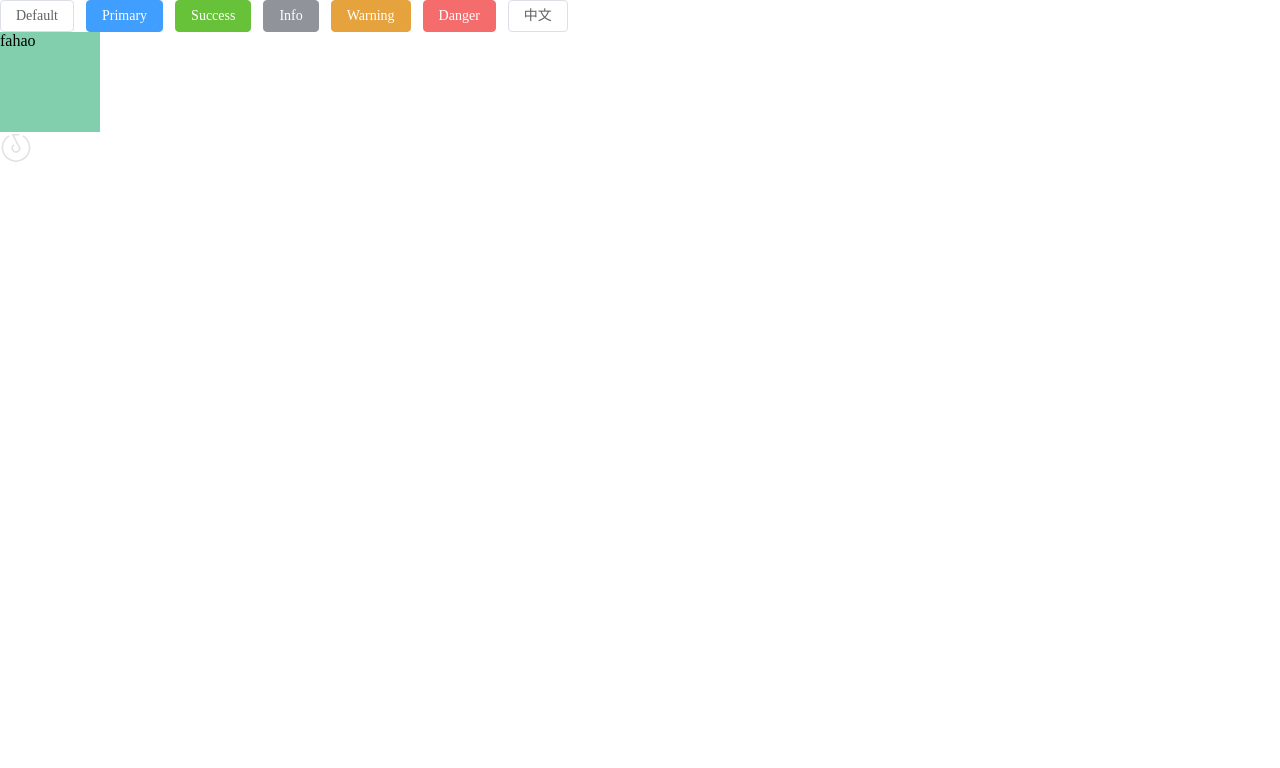
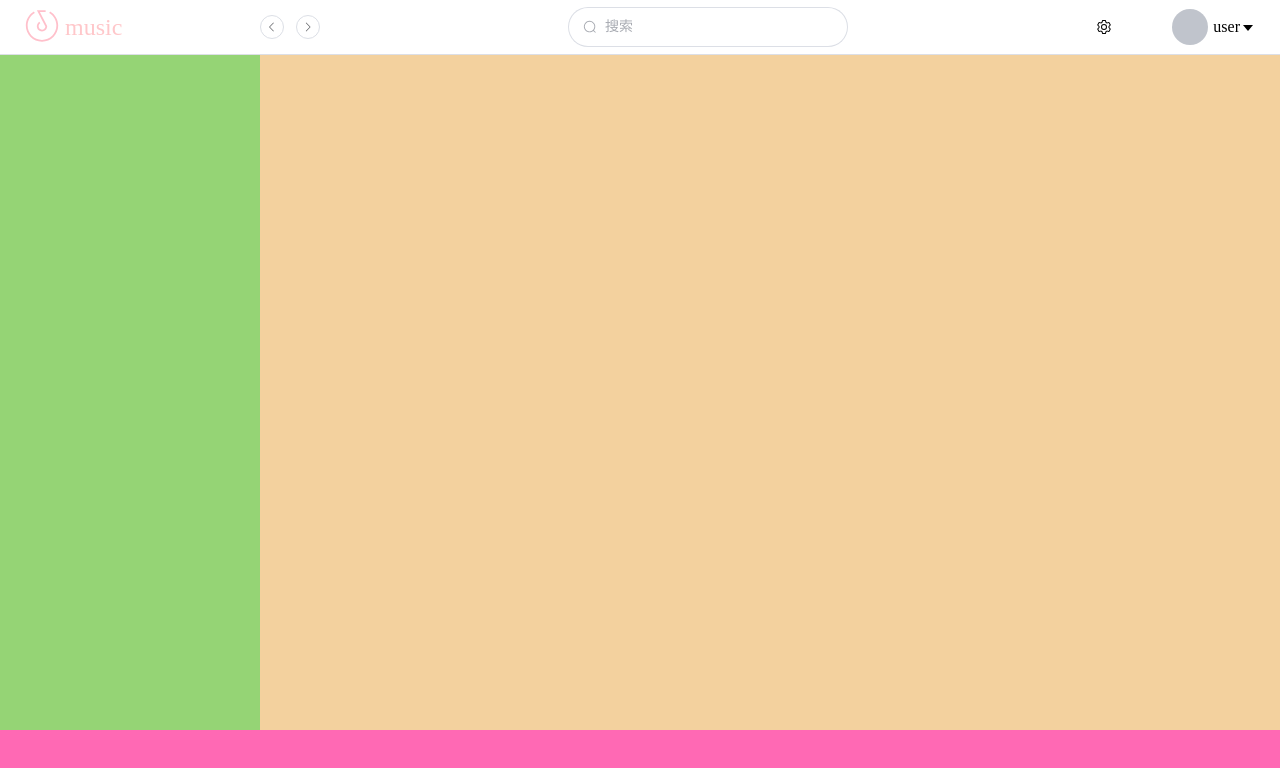
Before and after one commit to Spellcaster0/cloud-music, a Vue app: page / in a window 1280 px wide. Shown: the top 768 px of the page. Built offline with nearby package versions, Linux system fonts and the light colour scheme.

Commit message:
refactor: 基本框架

```diff
--- a/auto-imports.d.ts
+++ b/auto-imports.d.ts
@@ -1,3 +1,5 @@
 // Generated by 'unplugin-auto-import'
 export {}
-declare global {}
+declare global {
+
+}
--- a/package.json
+++ b/package.json
@@ -11,6 +11,7 @@
     "prepare": "husky install"
   },
   "dependencies": {
+    "@element-plus/icons-vue": "^2.0.6",
     "element-plus": "^2.2.12",
     "normalize.css": "^8.0.1",
     "pinia": "^2.0.17",
--- a/src/App.vue
+++ b/src/App.vue
@@ -1,34 +1,7 @@
-<script setup lang="ts">
-import { userStore } from '@/store/user'
-import { onMounted } from 'vue'
-
-const store = userStore()
-onMounted((): void => {
-  console.log(store.$state.name)
-})
-</script>
-
 <template>
-  <el-row class="mb-4">
-    <el-button>Default</el-button>
-    <el-button type="primary">Primary</el-button>
-    <el-button type="success">Success</el-button>
-    <el-button type="info">Info</el-button>
-    <el-button type="warning">Warning</el-button>
-    <el-button type="danger">Danger</el-button>
-    <el-button>中文</el-button>
-  </el-row>
-  <div class="userStore">{{ store.$state.name }}</div>
-  <svg-icon icon="logo" size="32" color="#e2e2e2" />
+  <router-view />
 </template>
 
 <style lang="scss" scoped>
-.userStore {
-  width: 100px;
-  height: 100px;
-  background: #42b883aa;
-  &::after {
-    content: 'hao';
-  }
-}
+
 </style>
--- /dev/null
+++ b/src/layouts/components/header/index.vue
@@ -0,0 +1,105 @@
+<template>
+  <div class="header-container">
+    <div class="logo" @click="$router.push('/')">
+      <svg-icon icon="logo" size="36" color="pink" />
+      <span>music</span>
+    </div>
+
+    <div class="menu">
+      <div class="guide">
+        <el-button :icon="ArrowLeft" size="small" circle @click="$router.go(-1)" />
+        <el-button :icon="ArrowRight" size="small" circle @click="$router.go(1)" />
+      </div>
+      <div class="search">
+        <el-input
+          v-model="searchContent"
+          class="w-50 m-2"
+          size="large"
+          placeholder="搜索"
+          :prefix-icon="Search"
+        />
+      </div>
+      <div class="setting">
+        <el-icon><Setting /></el-icon>
+        <div class="user">
+          <el-avatar :size="36" src="" />
+          <span>user</span>
+          <el-icon><CaretBottom /></el-icon>
+        </div>
+      </div>
+    </div>
+
+  </div>
+</template>
+
+<script setup lang="ts">
+import {
+  ArrowLeft,
+  ArrowRight,
+  Search,
+  Setting,
+  CaretBottom
+} from '@element-plus/icons-vue'
+import { ref } from 'vue'
+import type { Ref } from 'vue'
+
+let searchContent: Ref<string> = ref('')
+</script>
+
+<style lang="scss" scoped>
+.header-container {
+  @include basicFlexBox();
+  width: 100%;
+  height: 100%;
+  .logo {
+    width: 140px;
+    height: 100%;
+    font-size: 24px;
+    line-height: 55px;
+    color: $themeColor;
+    cursor: pointer;
+    .svg-icon {
+      margin-right: 5px;
+      vertical-align: -0.25em;
+    }
+  }
+  .menu {
+    @include basicFlexBox();
+    width: calc(100% - 260px + 24px);
+    height: 100%;
+    .guide {
+      :deep(.el-button):hover,
+      :deep(.el-button):focus {
+        background-color: #fff;
+        border-color: #dcdfe6;
+        .el-icon {
+          color: #606266;
+        }
+      }
+    }
+    .search {
+      width: 280px;
+      :deep(.el-input) {
+        .is-focus {
+          box-shadow:  0 0 0 1px var(--el-input-hover-border-color) inset;
+        }
+        .el-input__wrapper {
+          border-radius: 20px;
+        }
+      }
+    }
+    .setting {
+      @include basicFlexBox();
+      width: 160px;
+      height: 100%;
+      .user {
+        @include basicFlexBox();
+        cursor: pointer;
+        .el-avatar {
+          margin-right: 5px;
+        }
+      }
+    }
+  }
+}
+</style>
--- a/src/layouts/index.vue
+++ b/src/layouts/index.vue
@@ -1,11 +1,57 @@
 <template>
-  <div class=""></div>
+  <div class="app-container">
+    <div class="app-header">
+      <Header />
+    </div>
+    <div class="app-main clearFix">
+      <div class="app-aside fl"></div>
+      <div class="app-content fl"></div>
+    </div>
+    <div class="app-footer"></div>
+  </div>
 </template>
 
 <script setup lang="ts">
+import Header from './components/header/index.vue'
 
 </script>
 
 <style lang="scss" scoped>
-
+.app-container {
+  @include basicFlexBox();
+  flex-direction: column;
+  width: 100%;
+  height: 100vh;
+  min-width: 800px;
+  min-height: 500px;
+  background: #eee;
+  .app-header {
+    width: 100%;
+    height: 55px;
+    padding: 0 24px;
+    border-bottom: 1px solid $borderColor;
+    background: #fff;
+    box-sizing: border-box;
+  }
+  .app-main {
+    width: 100%;
+    flex-grow: 1;
+    background: #666;
+    .app-aside {
+      width: 260px;
+      height: 100%;
+      background: #95d475;
+    }
+    .app-content {
+      width: calc(100% - 260px);
+      height: 100%;
+      background: #f3d19e;
+    }
+  }
+  .app-footer {
+    width: 100%;
+    height: 70px;
+    background: hotpink;
+  }
+}
 </style>
--- a/src/main.ts
+++ b/src/main.ts
@@ -5,6 +5,9 @@ import { createPinia } from 'pinia'
 
 // 引入初始化css
 import 'normalize.css'
+
+// 引入样式
+import './styles/index.scss'
 
 // 引入所有svg文件和全局注册svg组件
 import 'virtual:svg-icons-register'
--- a/src/router/index.ts
+++ b/src/router/index.ts
@@ -1,7 +1,12 @@
 import { createRouter, createWebHistory } from 'vue-router'
 import type { RouteRecordRaw } from 'vue-router'
 
-const routes: Array<RouteRecordRaw> = []
+const routes: Array<RouteRecordRaw> = [
+  {
+    path: '/',
+    component: () => import('@/layouts/index.vue')
+  }
+]
 
 const router = createRouter({
   history: createWebHistory(),
--- a/src/styles/index.scss
+++ b/src/styles/index.scss
@@ -0,0 +1,13 @@
+.fl {
+  float: left;
+}
+.fr {
+  float: right;
+}
+.clearFix::after {
+  content: '';
+  display: block;
+  clear: both;
+  visibility: hidden;
+  height: 0;
+}
--- /dev/null
+++ b/src/styles/mixin.scss
@@ -0,0 +1,5 @@
+@mixin basicFlexBox($justifyContent: space-between, $alignItems: center) {
+  display: flex;
+  justify-content: $justifyContent;
+  align-items: $alignItems;
+}
--- /dev/null
+++ b/src/styles/variables.scss
@@ -0,0 +1,2 @@
+$borderColor: #dcdfe6;
+$themeColor: #ffc7ca;
--- a/vite.config.ts
+++ b/vite.config.ts
@@ -38,4 +38,13 @@ export default defineConfig({
       '@': path.resolve(__dirname, './src'),
     },
   },
+  // 全局引入scss
+  css: {
+    preprocessorOptions: {
+      scss: {
+        additionalData:
+          '@import "@/styles/variables.scss"; @import "@/styles/mixin.scss";'
+      }
+    }
+  }
 })
```
Also changed, not shown: components.d.ts (+7 -1 lines), 1 other file (tests, documents, lock files or other folders).
